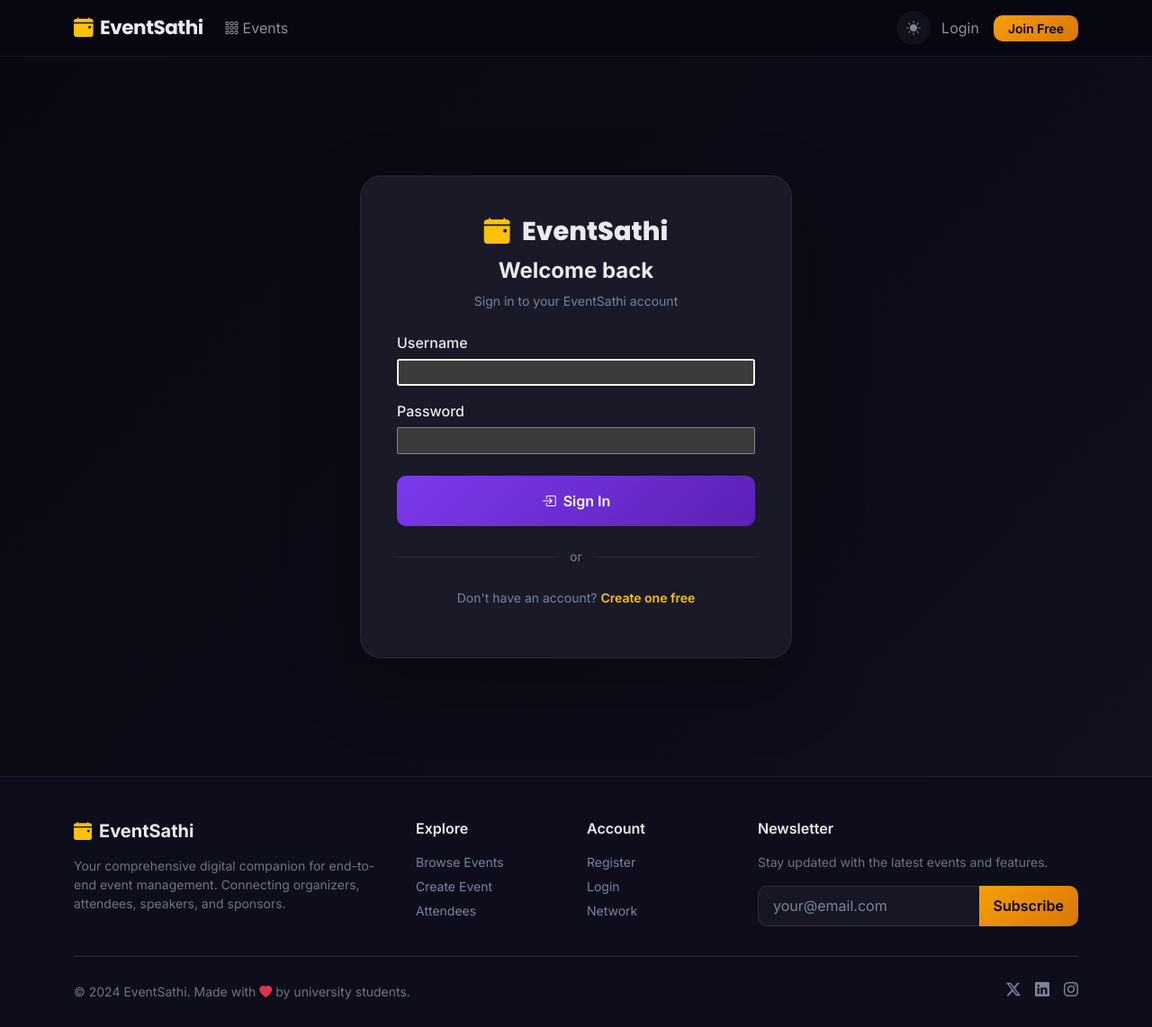
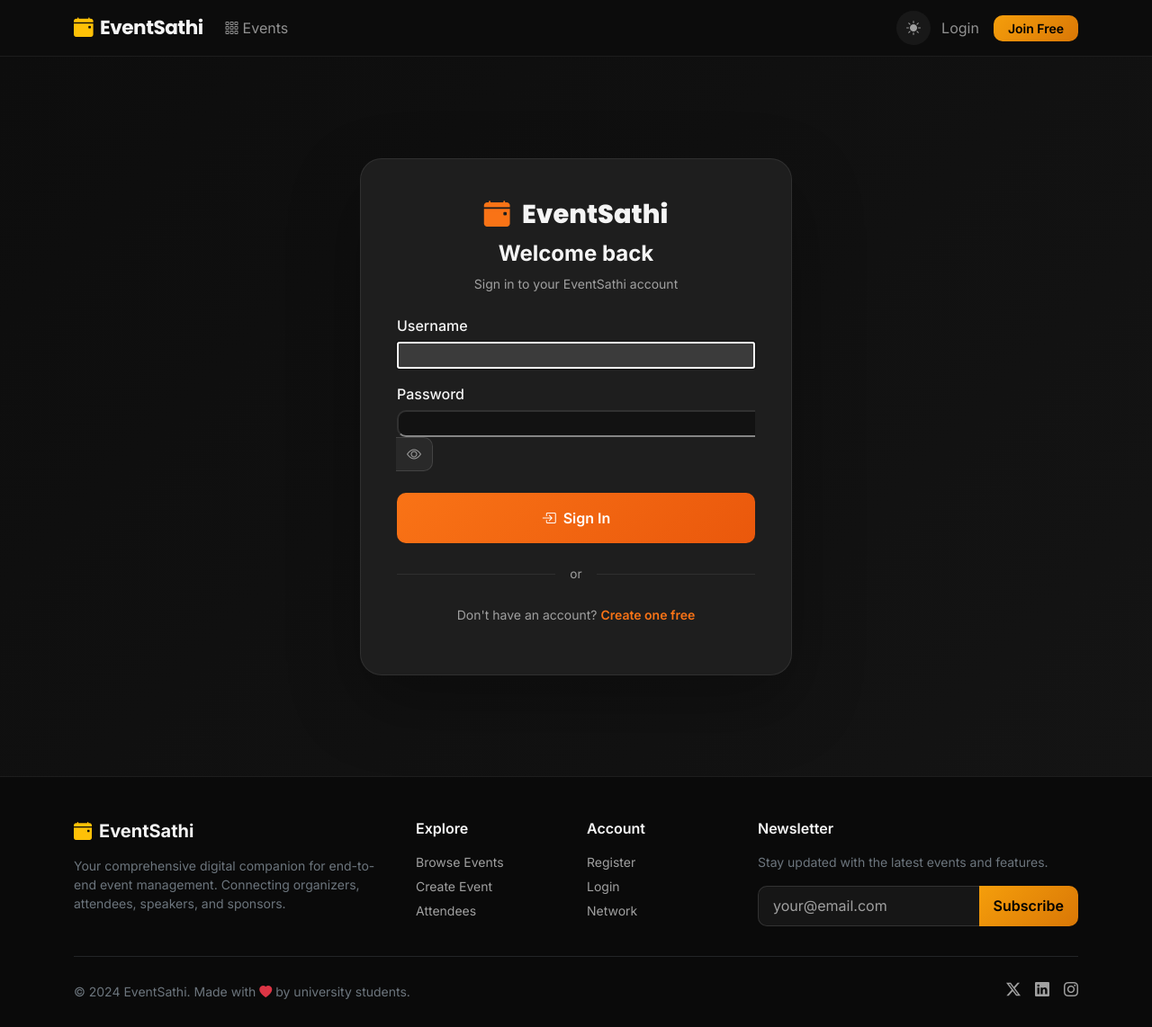
Before and after one commit to MrSailendraBhattarai/Event-Sathi, a Django app: page /accounts/login/ in a window 1280 px wide. Shown: the whole page at 90% size. Run offline with Django 5.2, Linux system fonts and the light colour scheme.

Commit message:
Improve event creation and user registration with enhanced validation and styling
Update event form to prevent past dates, modify registration form to remove password complexity, and implement a show/hide password toggle in login and registration forms. Refactor CSS variables to use orange as the primary color and ensure dark mode text is visible.

Replit-Commit-Author: Agent
Replit-Commit-Session-Id: 3af0576a-d602-416c-a937-fe90dc172b27
Replit-Commit-Checkpoint-Type: full_checkpoint
Replit-Commit-Event-Id: abbe36b3-eed7-4c9c-bb5e-b6111db39189
Replit-Commit-Screenshot-Url: https://storage.googleapis.com/screenshot-production-us-central1/e4d4169b-889f-4da5-bd3c-e42b7ff5a418/3af0576a-d602-416c-a937-fe90dc172b27/0vgu76X
Replit-Helium-Checkpoint-Created: true

```diff
--- a/eventsathi/accounts/forms.py
+++ b/eventsathi/accounts/forms.py
@@ -1,26 +1,58 @@
 from django import forms
 from django.contrib.auth.models import User
-from django.contrib.auth.forms import UserCreationForm, AuthenticationForm
+from django.contrib.auth.forms import AuthenticationForm
 from .models import UserProfile
 
 
-class RegisterForm(UserCreationForm):
+class RegisterForm(forms.ModelForm):
     email = forms.EmailField(required=True)
     first_name = forms.CharField(max_length=100, required=True)
     last_name = forms.CharField(max_length=100, required=True)
     role = forms.ChoiceField(choices=UserProfile.ROLE_CHOICES)
+    password1 = forms.CharField(
+        label='Password',
+        widget=forms.PasswordInput(attrs={'autocomplete': 'new-password'}),
+        min_length=1,
+    )
+    password2 = forms.CharField(
+        label='Confirm Password',
+        widget=forms.PasswordInput(attrs={'autocomplete': 'new-password'}),
+        min_length=1,
+    )
 
     class Meta:
         model = User
         fields = ['username', 'first_name', 'last_name', 'email', 'password1', 'password2', 'role']
 
+    def clean_username(self):
+        username = self.cleaned_data.get('username')
+        if User.objects.filter(username=username).exists():
+            raise forms.ValidationError('This username is already taken.')
+        return username
+
+    def clean_email(self):
+        email = self.cleaned_data.get('email')
+        if User.objects.filter(email=email).exists():
+            raise forms.ValidationError('An account with this email already exists.')
+        return email
+
+    def clean(self):
+        cleaned_data = super().clean()
+        p1 = cleaned_data.get('password1')
+        p2 = cleaned_data.get('password2')
+        if p1 and p2 and p1 != p2:
+            self.add_error('password2', 'Passwords do not match.')
+        return cleaned_data
+
     def save(self, commit=True):
         user = super().save(commit=False)
+        user.set_password(self.cleaned_data['password1'])
         user.email = self.cleaned_data['email']
         user.first_name = self.cleaned_data['first_name']
         user.last_name = self.cleaned_data['last_name']
         if commit:
             user.save()
+            UserProfile.objects.filter(user=user).delete()
             UserProfile.objects.create(
                 user=user,
                 role=self.cleaned_data['role']
--- a/eventsathi/static/css/style.css
+++ b/eventsathi/static/css/style.css
@@ -3,91 +3,86 @@
 /* ── Dark mode (default) ── */
 :root,
 [data-theme="dark"] {
-    --es-primary:       #7c3aed;
-    --es-primary-dark:  #5b21b6;
-    --es-primary-light: #a78bfa;
-    --es-secondary:     #f59e0b;
+    --es-primary:       #f97316;
+    --es-primary-dark:  #ea580c;
+    --es-primary-light: #fb923c;
+    --es-secondary:     #facc15;
     --es-accent-cyan:   #06b6d4;
     --es-accent-pink:   #ec4899;
     --es-accent-green:  #10b981;
 
-    --es-dark:          #080812;
-    --es-dark-2:        #10101e;
-    --es-dark-3:        #14142a;
-    --es-card-bg:       #191928;
-    --es-card-hover:    #1e1e35;
-    --es-border:        rgba(255,255,255,0.07);
-    --es-border-strong: rgba(255,255,255,0.14);
+    --es-dark:          #0d0d0d;
+    --es-dark-2:        #141414;
+    --es-dark-3:        #1a1a1a;
+    --es-card-bg:       #1e1e1e;
+    --es-card-hover:    #252525;
+    --es-border:        rgba(255,255,255,0.08);
+    --es-border-strong: rgba(255,255,255,0.16);
 
-    --es-text:          #e8eaf0;
-    --es-text-muted:    #7a8499;
-    --es-text-subtle:   #4a5568;
+    --es-text:          #f5f5f5;
+    --es-text-muted:    #a0a0a0;
+    --es-text-subtle:   #606060;
     --es-radius:        16px;
     --es-radius-sm:     10px;
 
-    /* Nav */
-    --es-nav-bg:        rgba(8,8,18,0.92);
-    --es-nav-border:    rgba(255,255,255,0.06);
+    --es-nav-bg:        rgba(13,13,13,0.93);
+    --es-nav-border:    rgba(255,255,255,0.07);
 
-    /* Inputs */
-    --es-input-bg:      rgba(255,255,255,0.04);
-    --es-input-border:  rgba(255,255,255,0.1);
-    --es-input-color:   #e8eaf0;
+    --es-input-bg:      rgba(255,255,255,0.05);
+    --es-input-border:  rgba(255,255,255,0.12);
+    --es-input-color:   #f5f5f5;
 
-    /* Dropdown */
-    --es-dd-bg:         #1a1a2e;
-    --es-dd-hover:      rgba(124,58,237,0.15);
+    --es-dd-bg:         #222222;
+    --es-dd-hover:      rgba(249,115,22,0.12);
 
-    /* Footer */
-    --es-footer-bg:     #0d0d1c;
+    --es-footer-bg:     #0a0a0a;
 
-    /* Shadows */
-    --es-shadow-card:   0 4px 24px rgba(0,0,0,0.45);
-    --es-shadow-hover:  0 20px 50px rgba(124,58,237,0.18);
-    --es-shadow-btn:    0 8px 24px rgba(124,58,237,0.45);
+    --es-shadow-card:   0 4px 24px rgba(0,0,0,0.5);
+    --es-shadow-hover:  0 20px 50px rgba(249,115,22,0.2);
+    --es-shadow-btn:    0 8px 24px rgba(249,115,22,0.45);
 
     color-scheme: dark;
 }
 
 /* ── Light mode ── */
 [data-theme="light"] {
-    --es-primary:       #6d28d9;
-    --es-primary-dark:  #4c1d95;
-    --es-primary-light: #8b5cf6;
+    --es-primary:       #ea580c;
+    --es-primary-dark:  #c2410c;
+    --es-primary-light: #f97316;
     --es-secondary:     #d97706;
     --es-accent-cyan:   #0891b2;
     --es-accent-pink:   #db2777;
     --es-accent-green:  #059669;
 
-    --es-dark:          #f0f0f8;
-    --es-dark-2:        #e8e8f4;
-    --es-dark-3:        #ddddf0;
+    --es-dark:          #faf5f0;
+    --es-dark-2:        #f5ede4;
+    --es-dark-3:        #eeddd0;
     --es-card-bg:       #ffffff;
-    --es-card-hover:    #f9f9ff;
+    --es-card-hover:    #fffaf7;
     --es-border:        rgba(0,0,0,0.09);
     --es-border-strong: rgba(0,0,0,0.18);
 
-    --es-text:          #1a1a2e;
-    --es-text-muted:    #60677a;
-    --es-text-subtle:   #9ca3af;
+    --es-text:          #1a1008;
+    --es-text-muted:    #6b5e52;
+    --es-text-subtle:   #a89080;
     --es-radius:        16px;
     --es-radius-sm:     10px;
 
-    --es-nav-bg:        rgba(255,255,255,0.94);
+    --es-nav-bg:        rgba(255,255,255,0.95);
     --es-nav-border:    rgba(0,0,0,0.08);
 
-    --es-input-bg:      #f5f5ff;
+    --es-input-bg:      #fff8f5;
     --es-input-border:  rgba(0,0,0,0.14);
-    --es-input-color:   #1a1a2e;
+    --es-input-color:   #1a1008;
 
     --es-dd-bg:         #ffffff;
-    --es-dd-hover:      rgba(109,40,217,0.08);
+    --es-dd-hover:      rgba(234,88,12,0.08);
 
-    --es-footer-bg:     #1a1a2e;
+    --es-footer-bg:     #1a1008;
 
-    --es-shadow-card:   0 2px 16px rgba(0,0,0,0.08);
-    --es-shadow-hover:  0 16px 40px rgba(109,40,217,0.12);
-    --es-shadow-btn:    0 6px 20px rgba(109,40,217,0.35);
+    --es-shadow-card:   0 2px 16px rgba(0,0,0,0.07);
+    --es-shadow-hover:  0 16px 40px rgba(234,88,12,0.12);
+    --es-shadow-btn:    0 6px 20px rgba(234,88,12,0.35);
 
     color-scheme: light;
 }
@@ -502,7 +497,7 @@ body {
 /* ── Scrollbar ── */
 ::-webkit-scrollbar { width: 6px; height: 6px; }
 ::-webkit-scrollbar-track { background: var(--es-dark); }
-::-webkit-scrollbar-thumb { background: rgba(124,58,237,0.4); border-radius: 3px; }
+::-webkit-scrollbar-thumb { background: rgba(249,115,22,0.38); border-radius: 3px; }
 ::-webkit-scrollbar-thumb:hover { background: var(--es-primary); }
 
 /* ── Speaker ── */
--- a/eventsathi/templates/accounts/login.html
+++ b/eventsathi/templates/accounts/login.html
@@ -7,10 +7,10 @@
         <div class="auth-card">
             <div class="text-center mb-4">
                 <div class="auth-logo mb-2">
-                    <i class="bi bi-calendar-event-fill text-warning me-2"></i>
-                    <span class="text-white">EventSathi</span>
+                    <i class="bi bi-calendar-event-fill me-2" style="color:var(--es-primary)"></i>
+                    <span>EventSathi</span>
                 </div>
-                <h4 class="text-white fw-bold">Welcome back</h4>
+                <h4 class="fw-bold">Welcome back</h4>
                 <p class="text-muted small">Sign in to your EventSathi account</p>
             </div>
 
@@ -23,7 +23,12 @@
                 </div>
                 <div class="mb-3">
                     <label class="form-label">Password</label>
-                    {{ form.password }}
+                    <div class="input-group">
+                        {{ form.password }}
+                        <button type="button" class="btn btn-outline-secondary show-pass-btn" tabindex="-1" data-target="id_password">
+                            <i class="bi bi-eye"></i>
+                        </button>
+                    </div>
                     {% if form.password.errors %}<div class="text-danger small mt-1">{{ form.password.errors.0 }}</div>{% endif %}
                 </div>
                 {% if form.non_field_errors %}
@@ -35,9 +40,8 @@
             </form>
 
             <div class="divider-text my-4">or</div>
-
             <div class="text-center">
-                <p class="text-muted small">Don't have an account? <a href="{% url 'register' %}" class="text-warning fw-semibold text-decoration-none">Create one free</a></p>
+                <p class="text-muted small">Don't have an account? <a href="{% url 'register' %}" class="fw-semibold text-decoration-none" style="color:var(--es-primary)">Create one free</a></p>
             </div>
         </div>
     </div>
@@ -45,5 +49,24 @@
 
 <style>
 .auth-wrapper input { width: 100%; display: block; }
+.auth-wrapper .input-group input { border-right: none !important; border-radius: var(--es-radius-sm) 0 0 var(--es-radius-sm) !important; }
+.auth-wrapper .input-group .show-pass-btn { border-left: none; background: var(--es-input-bg); border-color: var(--es-input-border); color: var(--es-text-muted); }
+.auth-wrapper .input-group .show-pass-btn:hover { color: var(--es-primary); background: var(--es-input-bg); }
 </style>
+
+<script>
+document.querySelectorAll('.show-pass-btn').forEach(function(btn) {
+    btn.addEventListener('click', function() {
+        const input = document.getElementById(this.getAttribute('data-target'));
+        const icon = this.querySelector('i');
+        if (input.type === 'password') {
+            input.type = 'text';
+            icon.className = 'bi bi-eye-slash';
+        } else {
+            input.type = 'password';
+            icon.className = 'bi bi-eye';
+        }
+    });
+});
+</script>
 {% endblock %}
```
Also changed, not shown: other parts of eventsathi/static/css/style.css (+21 -21 lines), eventsathi/events/forms.py (+25 -0 lines), eventsathi/templates/accounts/register.html (+52 -22 lines), eventsathi/db.sqlite3.
